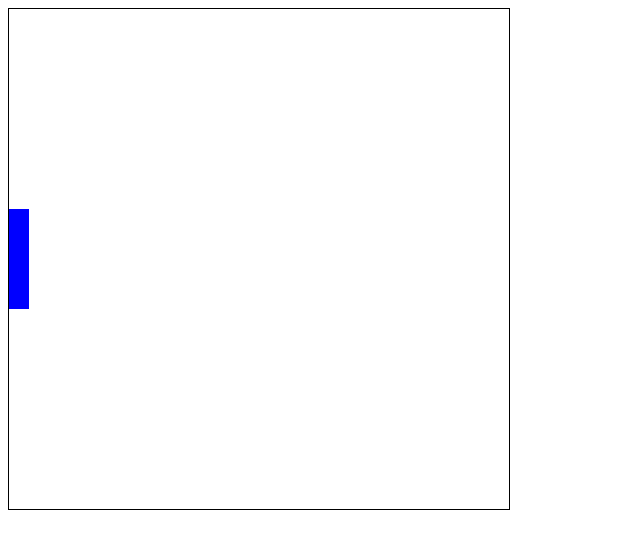
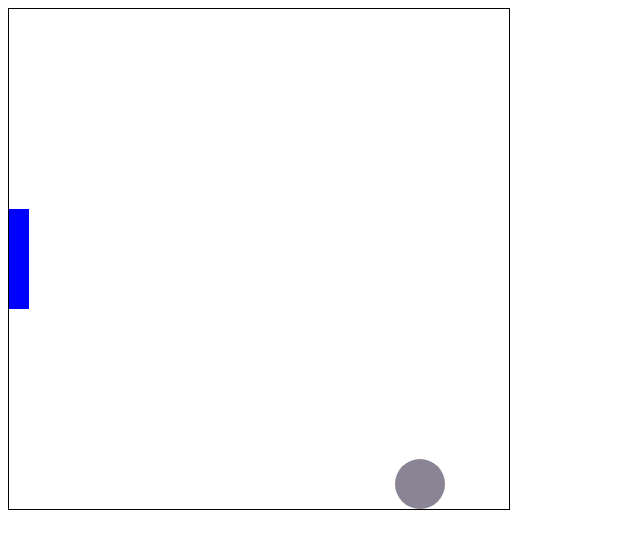
Before and after one commit to JaxiKun/GDS137, a plain HTML site: page Level2/index.html in a window 1280 px wide. Shown: the whole page, without its empty margins (0-640 px from the left). Drawn offline with Linux system fonts and the light colour scheme.

Commit message:
ball and paddle

```diff
--- a/Level2/index.html
+++ b/Level2/index.html
@@ -18,15 +18,66 @@
         var canvas = document.getElementById('canvas');
         var context = canvas.getContext('2d');
         var paddle = new Paddle(0, 200, 20, 100, 'blue');
+        var ball = new Ball(250, 250, 50, 50, 'red', 5, 4, 10); // Ball from Level1
 
-        var mainTimer = setInterval(animate, 1000/60);
         function animate() {
             context.clearRect(0, 0, canvas.width, canvas.height);
             paddle.move();
             paddle.draw(context);
+            ball.move();
+            ball.draw(context);
         }
 
-        animate();
+        setInterval(animate, 1000/60);
+
+        function Ball(x, y, width, height, color, force, vx, vy) {
+            this.x = x;
+            this.y = y;
+            this.width = width;
+            this.height = height;
+            this.color = color;
+            this.force = force;
+            this.vx = vx;
+            this.vy = vy;
+
+            this.draw = function(context) {
+                context.beginPath();
+                context.arc(this.x, this.y, this.width / 2, 0, 360 * Math.PI / 180, true);
+                context.closePath();
+                context.fillStyle = this.color;
+                context.fill();
+            };
+
+            this.move = function() {
+                this.x += this.vx;
+                this.y += this.vy;
+
+                // Bounce off walls
+                if (this.x + this.width / 2 > canvas.width) {
+                    this.x = canvas.width - this.width / 2;
+                    this.vx = -this.vx;
+                    this.changeColor();
+                } else if (this.x - this.width / 2 < 0) {
+                    this.x = this.width / 2;
+                    this.vx = -this.vx;
+                    this.changeColor();
+                }
+
+                if (this.y + this.height / 2 > canvas.height) {
+                    this.y = canvas.height - this.height / 2;
+                    this.vy = -this.vy;
+                    this.changeColor();
+                } else if (this.y - this.height / 2 < 0) {
+                    this.y = this.height / 2;
+                    this.vy = -this.vy;
+                    this.changeColor();
+                }
+            };
+
+            this.changeColor = function() {
+                this.color = '#' + Math.floor(Math.random()*16777215).toString(16);
+            };
+        }
 
         function Paddle(x, y, width, height, color) {
             this.x = x;
```
